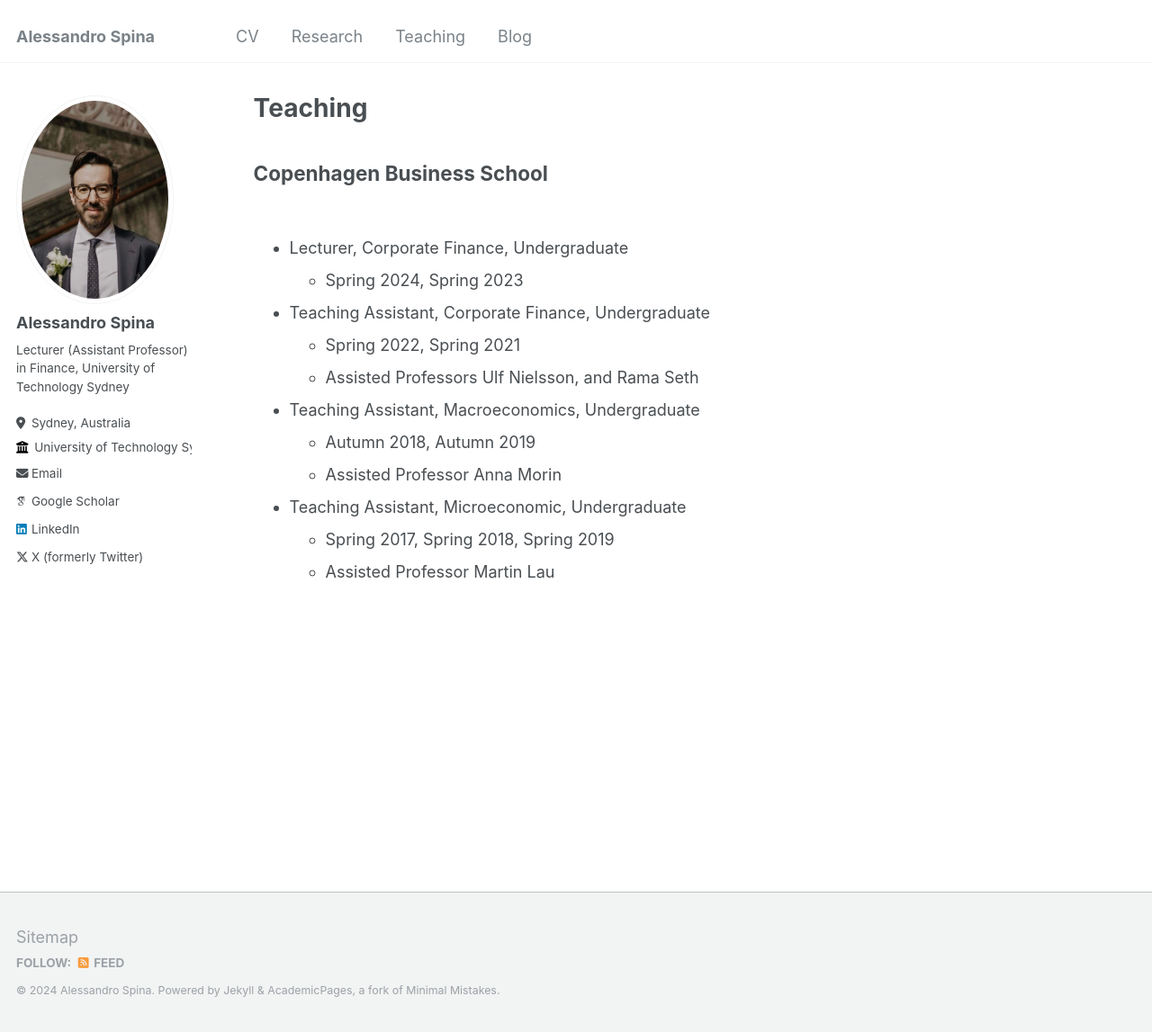
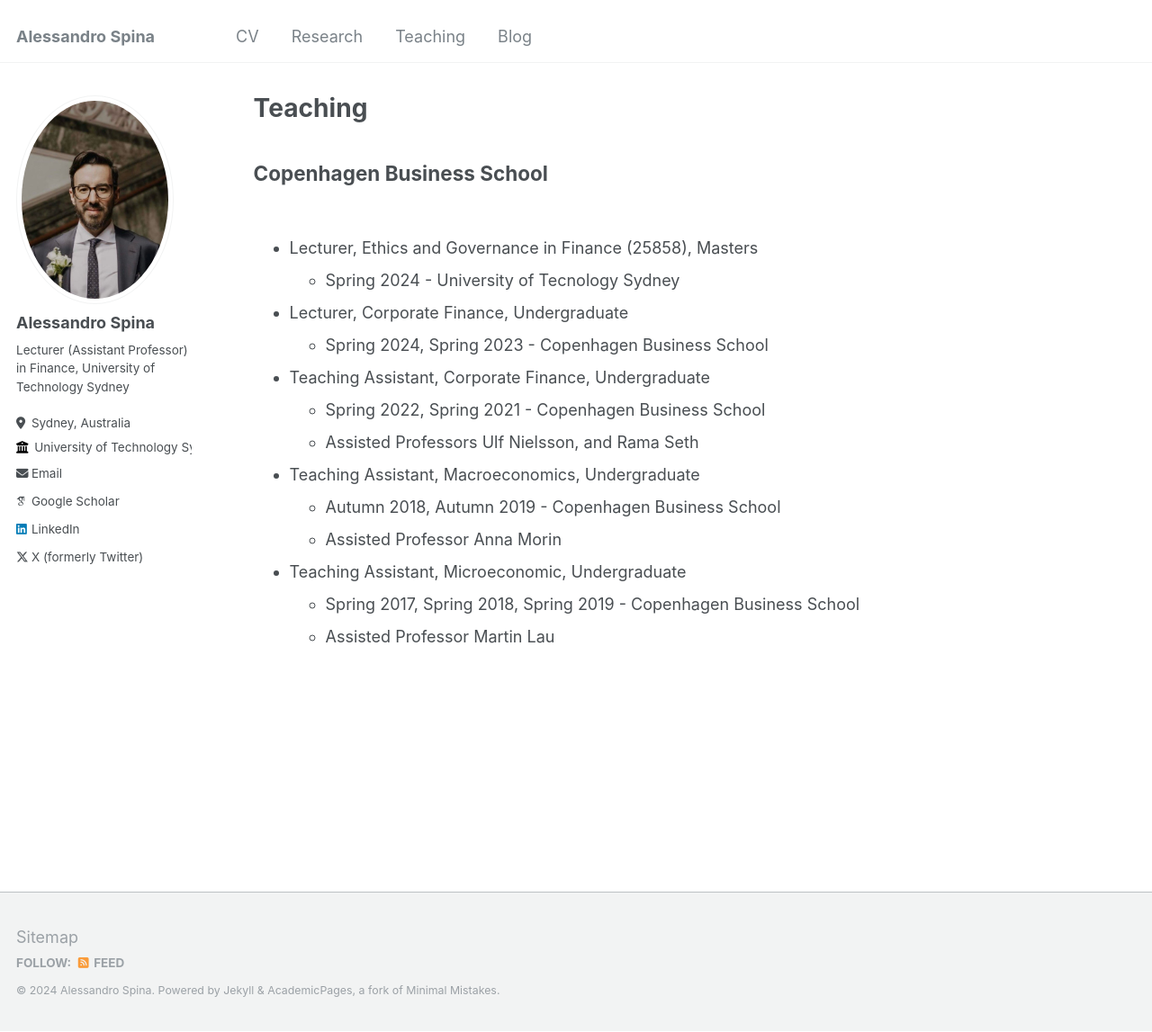
Before and after one commit to aspi6246/aspi6246.github.io, a Jekyll site: the page built from _pages/teaching.html, in a window 1280 px wide and 1147 px high. Shown: the whole window at 90% size. Built offline with Jekyll 4.4.1, drawn with Linux system fonts in a browser that asks for light colours; some web fonts are replaced.

Commit message:
Update teaching.html

```diff
--- a/_pages/teaching.html
+++ b/_pages/teaching.html
@@ -10,23 +10,28 @@ author_profile: true
 <br>
 
 <ul>
-  <li>Lecturer, Corporate Finance, Undergraduate </li>
+<li>Lecturer, Ethics and Governance in Finance (25858), Masters </li>
     <ul>
-      <li>Spring 2024, Spring 2023 </li>
+      <li>Spring 2024 - University of Tecnology Sydney </li>
+    </ul>
+
+ <li>Lecturer, Corporate Finance, Undergraduate </li>
+    <ul>
+      <li>Spring 2024, Spring 2023 - Copenhagen Business School </li>
     </ul>
   <li> Teaching Assistant, Corporate Finance, Undergraduate </li>
      <ul>
-     <li> Spring 2022, Spring 2021 </li>
+     <li> Spring 2022, Spring 2021 - Copenhagen Business School </li>
      <li> Assisted Professors Ulf Nielsson, and Rama Seth </li>
     </ul>
 <li> Teaching Assistant, Macroeconomics, Undergraduate </li>
      <ul>
-     <li> Autumn 2018, Autumn 2019 </li>
+     <li> Autumn 2018, Autumn 2019 - Copenhagen Business School </li>
      <li> Assisted Professor Anna Morin </li>
     </ul>
 <li> Teaching Assistant, Microeconomic, Undergraduate </li>
      <ul>
-     <li> Spring 2017, Spring 2018, Spring 2019 </li>
+     <li> Spring 2017, Spring 2018, Spring 2019 - Copenhagen Business School </li>
      <li> Assisted Professor Martin Lau </li>
     </ul>
 
```
